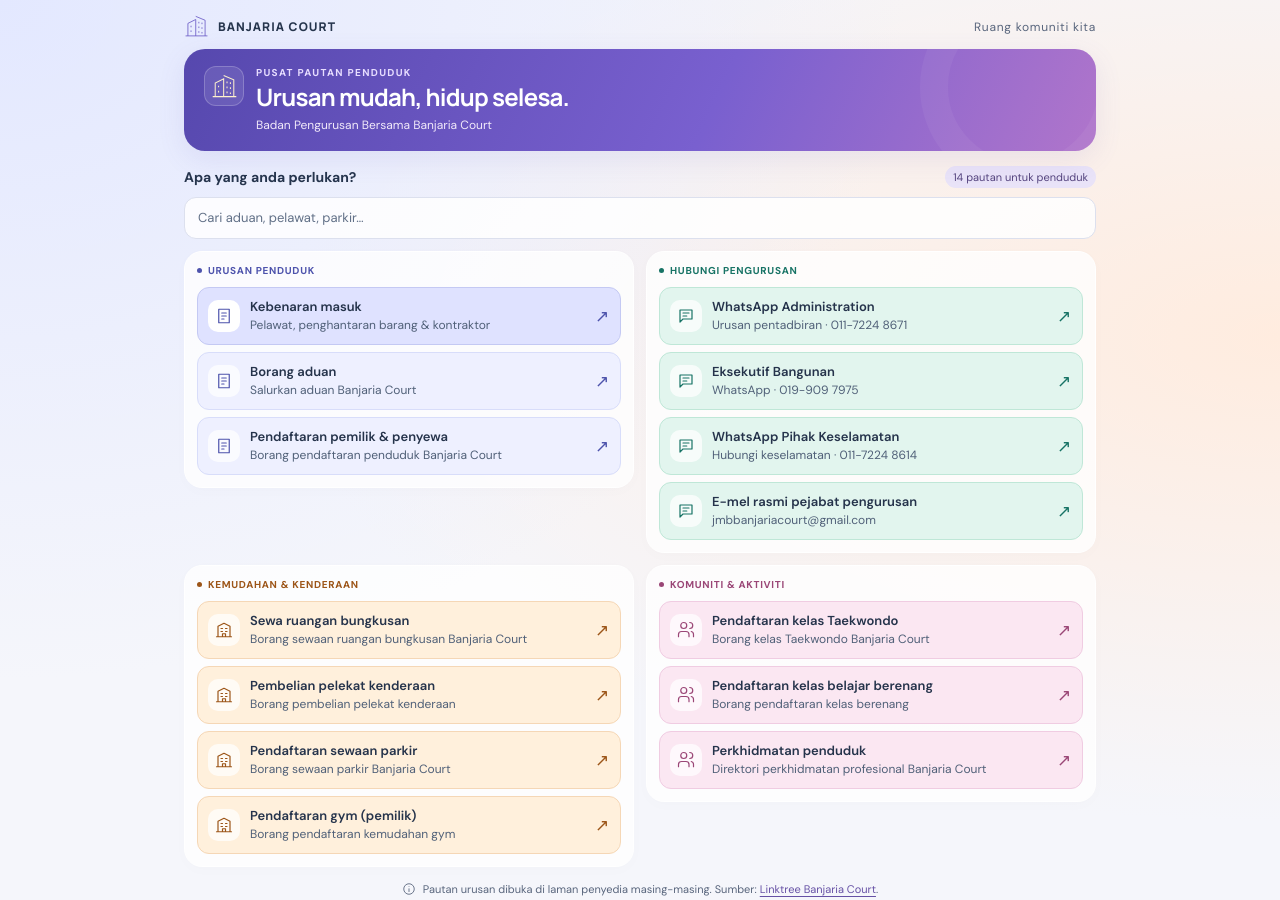
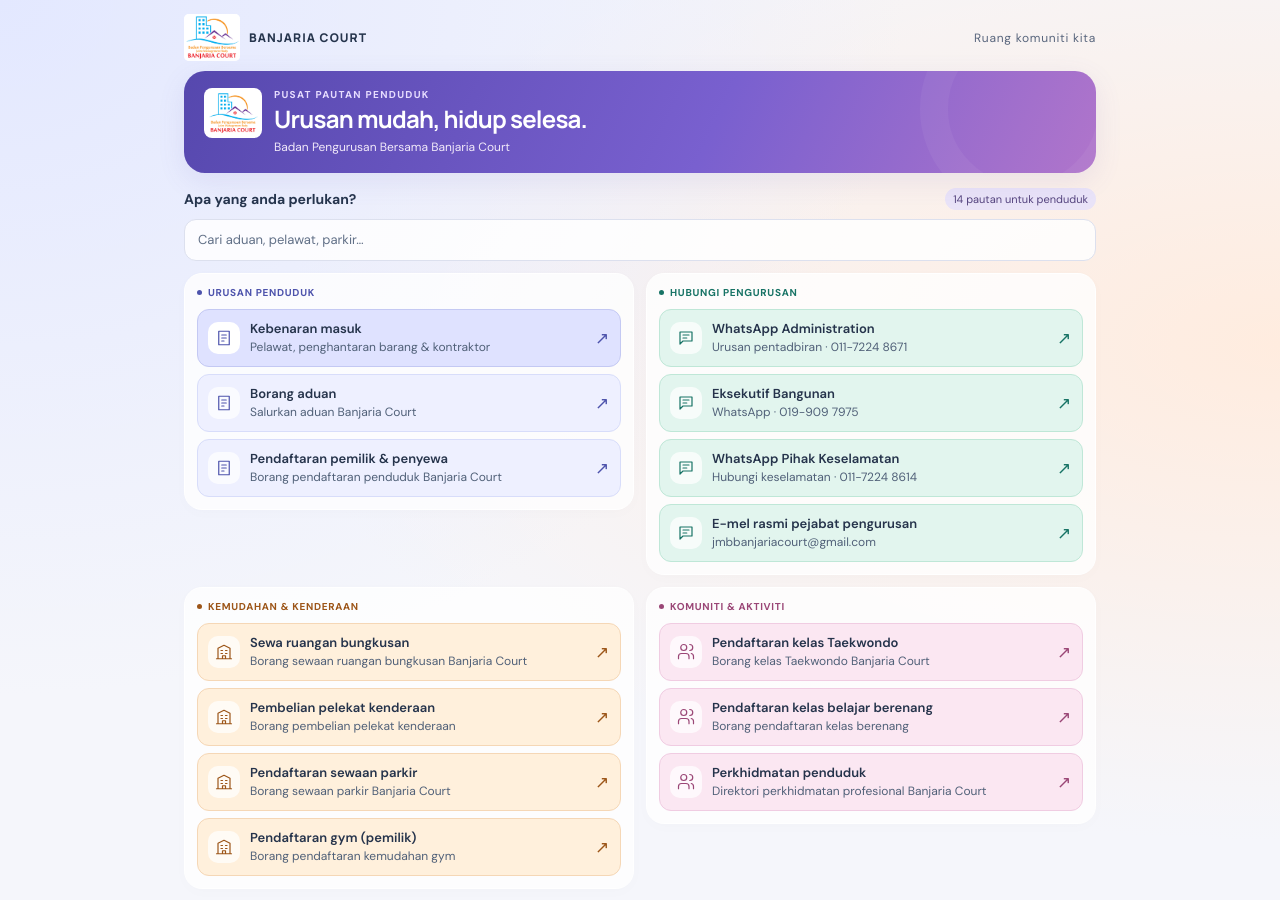
Before and after one commit to jmbbc/banjaria-links, a plain HTML site: page index.html in a window 1280 px wide. Shown: the top 900 px of the page. Drawn offline with Linux system fonts and the light colour scheme.

Commit message:
Replace building icons with official Banjaria Court logo

```diff
--- a/index.html
+++ b/index.html
@@ -14,12 +14,12 @@
 /* Compact density: scale type, padding and row pitch together; keep readable descriptions. */
 header{padding-top:14px;padding-bottom:10px}.hero{padding:17px 20px;margin-bottom:15px;column-gap:12px}.hero h1{font-size:24px;margin:4px 0 5px}.hero p{font-size:12px;line-height:1.4}.crest{width:40px;height:40px;border-radius:12px}.crest svg{width:27px;height:27px}.hero{grid-template-columns:40px 1fr}.intro{margin-bottom:9px}.intro h2{font-size:14px}.intro span{font-size:11px;padding:4px 8px}.search{min-height:42px;padding:10px 42px 10px 13px;font-size:13px;margin-bottom:12px}.search-reset{width:36px;height:36px;top:3px}#links{gap:12px}#links>section{padding:12px;border-radius:18px}.group-title{font-size:10px;margin-bottom:9px;gap:6px}.group-title:before{width:5px;height:5px}.links{gap:7px}.link{min-height:58px;padding:9px 10px;gap:10px;border-radius:12px}.icon{width:32px;height:32px;border-radius:10px}.icon svg{width:18px;height:18px}.text strong{font-size:13px;line-height:1.35;margin-bottom:2px}.text small{font-size:12px;line-height:1.35}.arrow{font-size:17px;width:16px}.note{font-size:11px;margin-top:14px;line-height:1.5}footer{margin-top:10px;font-size:10px}footer strong{font-size:11px}
 @media(max-width:620px){header{padding:12px 14px 10px}main{padding:0 12px 16px}.hero{padding:15px 16px;margin-bottom:14px;column-gap:10px;grid-template-columns:36px 1fr}.crest{width:36px;height:38px}.hero h1{font-size:21px;line-height:1.2}.hero p{font-size:11px}.hero .eyebrow{font-size:8px}.intro h2{font-size:13px}.intro span{font-size:10px}.search{font-size:13px;min-height:42px;margin-bottom:12px;padding:10px 42px 10px 12px}#links{gap:10px}#links>section{padding:11px}.group-title{font-size:10px;margin-bottom:8px}.link{padding:9px 10px;gap:9px;min-height:58px}.text strong{font-size:13px}.text small{font-size:12px;line-height:1.35}.icon{width:32px;height:32px}.note{font-size:10px}.brand{font-size:10px}.header-note{font-size:9px}}
-</style></head>
+/* Official logo retains its full artwork and white background. */ .brand-logo{display:block;width:56px;height:47px;object-fit:contain;background:#fff;border-radius:5px}.crest{width:58px;height:50px;padding:3px;background:#fff;border:0;border-radius:8px}.hero-logo{display:block;width:100%;height:100%;object-fit:contain}.hero{grid-template-columns:58px 1fr}@media(max-width:620px){.brand-logo{width:48px;height:40px}.crest{width:50px;height:44px}.hero{grid-template-columns:50px 1fr}} </style></head>
 <body>
 <svg style="display:none" xmlns="http://www.w3.org/2000/svg"><symbol id="building" viewBox="0 0 32 32"><path d="M5 28V12l10-5v21m0-25 12 5v20M2 28h28M9 15v2m0 4v2m10-13v2m4-1v2m-4 3v2m4-1v2m-4 3v2m4-1v2"/></symbol></svg>
-<header><div class="brand"><svg fill="none" stroke="currentColor"><use href="#building"/></svg>BANJARIA COURT</div><span class="header-note">Ruang komuniti kita</span></header>
+<header><div class="brand"><img class="brand-logo" src="assets/banjaria-court-logo.png" alt="Logo Badan Pengurusan Bersama Banjaria Court" width="584" height="490">BANJARIA COURT</div><span class="header-note">Ruang komuniti kita</span></header>
 <main>
-<section class="hero"><div class="crest"><svg fill="none" stroke="currentColor" stroke-width="1.2"><use href="#building"/></svg></div><div class="eyebrow">Pusat pautan penduduk</div><h1>Urusan mudah, hidup selesa.</h1><p>Badan Pengurusan Bersama Banjaria Court</p><div class="welcome"><i></i> Lebih dekat. Lebih mudah. Bersama.</div></section>
+<section class="hero"><div class="crest"><img class="hero-logo" src="assets/banjaria-court-logo.png" alt="" width="584" height="490"></div><div class="eyebrow">Pusat pautan penduduk</div><h1>Urusan mudah, hidup selesa.</h1><p>Badan Pengurusan Bersama Banjaria Court</p><div class="welcome"><i></i> Lebih dekat. Lebih mudah. Bersama.</div></section>
 <section aria-label="Pautan penduduk"><div class="intro"><h2>Apa yang anda perlukan?</h2><span>14 pautan untuk penduduk</span></div><label for="search" class="eyebrow" style="display:block;margin-bottom:8px;font-size:9px;color:#66765d">Cari urusan anda</label><div class="search-wrap"><input id="search" aria-label="Cari urusan anda" class="search" type="search" placeholder="Cari aduan, pelawat, parkir…" autocomplete="off"><button id="clear-search" class="search-reset" type="button" aria-label="Kosongkan carian" hidden>×</button></div><div id="links"></div><p id="results" role="status" class="empty" hidden></p><noscript><p>Aktifkan JavaScript untuk melihat senarai pautan atau <a href="https://linktr.ee/jmbbc">buka Linktree Banjaria Court</a>.</p></noscript><div class="note"><svg viewBox="0 0 24 24" fill="none" stroke="currentColor" stroke-width="1.5"><circle cx="12" cy="12" r="9"/><path d="M12 11v6m0-10v1"/></svg><span>Pautan urusan dibuka di laman penyedia masing-masing. Sumber: <a class="source-link" href="https://linktr.ee/jmbbc" target="_blank" rel="noopener noreferrer">Linktree Banjaria Court</a>.</span></div><footer><div class="leaf">❧</div><strong>Badan Pengurusan Bersama Banjaria Court</strong>Komuniti yang baik bermula dengan kita.</footer></section>
 </main>
 <script>
```
Also changed, not shown: assets/banjaria-court-logo.png (added).
